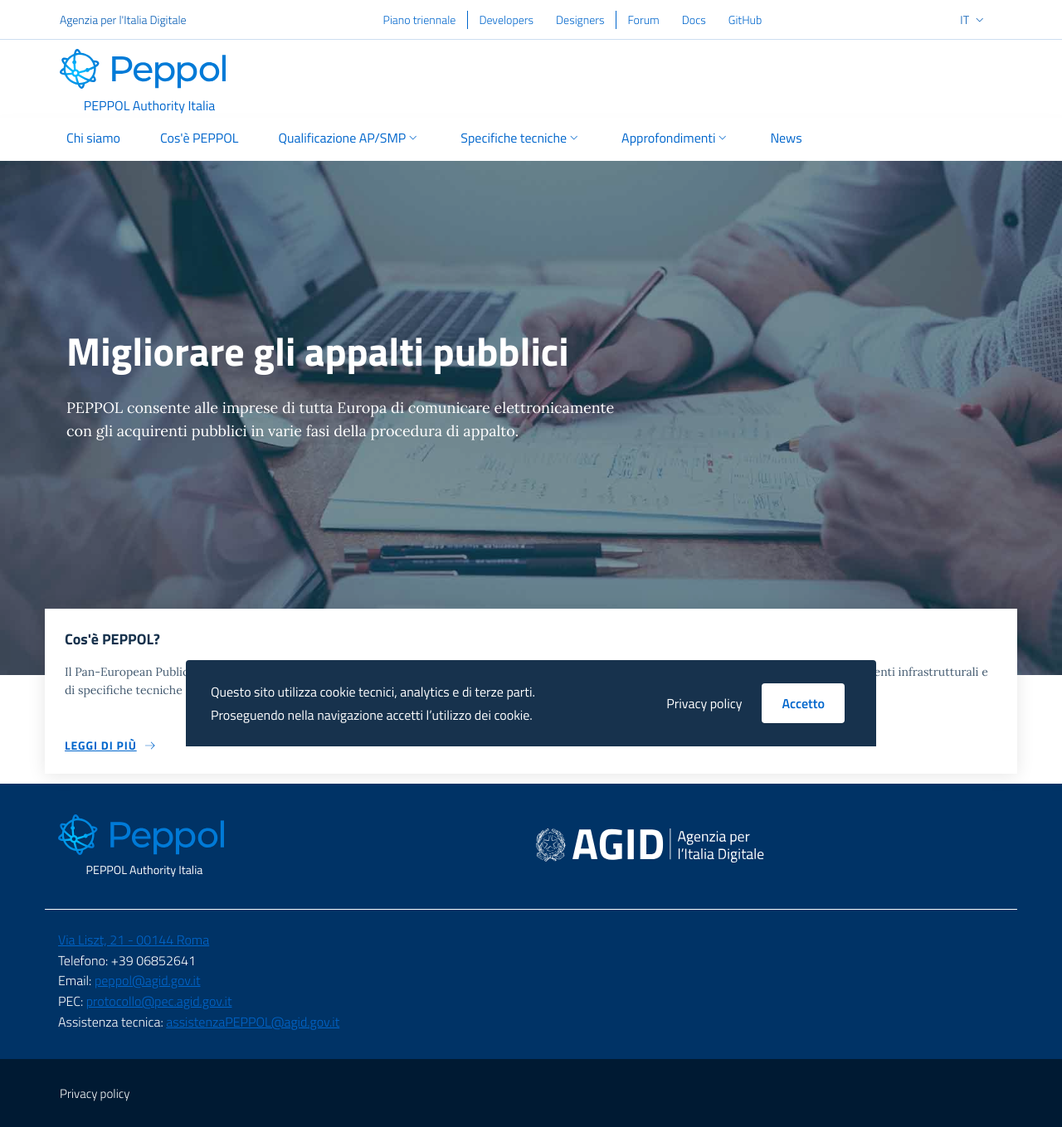
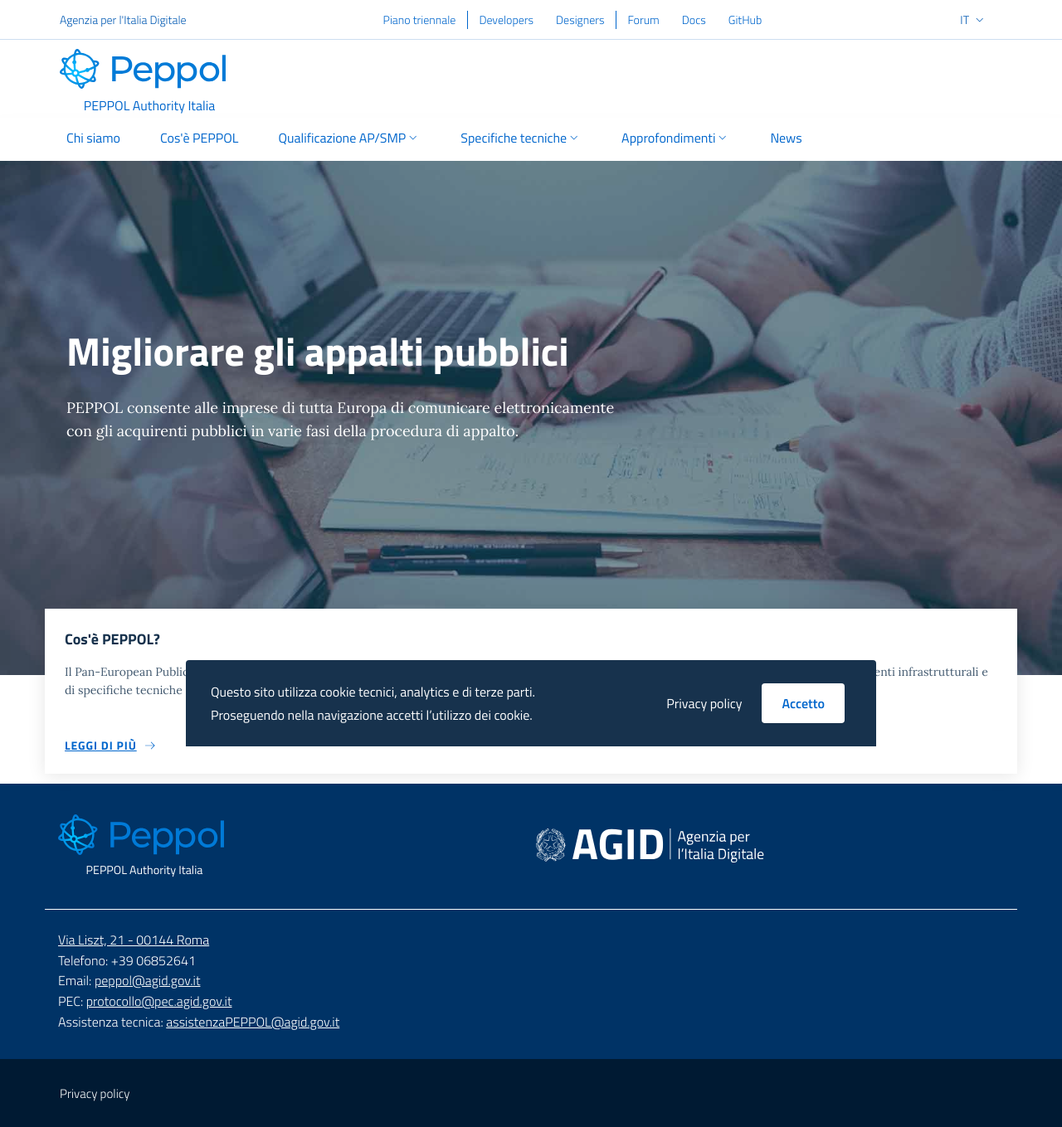
Before and after one commit to realeroberto/peppol.agid.gov.it, a Jekyll site: the page built from it/index.md, in a window 1280 px wide. Shown: the whole page at 83% size. Built offline with Jekyll 4.4.1, drawn with Linux system fonts in a browser that asks for light colours.

Commit message:
Use white links on dark bg

```diff
--- a/_includes/footer/footer-col-1.html
+++ b/_includes/footer/footer-col-1.html
@@ -1,8 +1,8 @@
-<a aria-label="Google Map - Via Liszt, 21 - 00144 Roma - {{ site.data.t.external-link[page.lang] }}" href="https://www.google.it/maps/place/Via+Liszt,+21,+00144+Roma+RM/@41.8336525,12.4653778,17z/data=!3m1!4b1!4m5!3m4!1s0x13258ae3d27bf449:0x5aa2ce4a30bafdda!8m2!3d41.8336485!4d12.4675665" title="Collegamento a sito esterno">Via Liszt, 21 - 00144 Roma</a><br>
+<a class="text-white" aria-label="Google Map - Via Liszt, 21 - 00144 Roma - {{ site.data.t.external-link[page.lang] }}" href="https://www.google.it/maps/place/Via+Liszt,+21,+00144+Roma+RM/@41.8336525,12.4653778,17z/data=!3m1!4b1!4m5!3m4!1s0x13258ae3d27bf449:0x5aa2ce4a30bafdda!8m2!3d41.8336485!4d12.4675665" title="Collegamento a sito esterno">Via Liszt, 21 - 00144 Roma</a><br>
 {{ site.data.t.phone-number[page.lang] }}: +39 06852641<br>
-{{ site.data.t.email-address[page.lang] }}: <a href="mailto:peppol@agid.gov.it?subject=%5Bpeppol.agid.gov.it%5D%20Richiesta%20informazioni">peppol@agid.gov.it</a><br>
-{{ site.data.t.pec[page.lang] }}: <a href="mailto:protocollo@pec.agid.gov.it">protocollo@pec.agid.gov.it</a><br>
-{{ site.data.t.technical-support[page.lang] }}: <a href="mailto:assistenzaPEPPOL@agid.gov.it">assistenzaPEPPOL@agid.gov.it</a><br>
+{{ site.data.t.email-address[page.lang] }}: <a class="text-white" href="mailto:peppol@agid.gov.it?subject=%5Bpeppol.agid.gov.it%5D%20Richiesta%20informazioni">peppol@agid.gov.it</a><br>
+{{ site.data.t.pec[page.lang] }}: <a class="text-white" href="mailto:protocollo@pec.agid.gov.it">protocollo@pec.agid.gov.it</a><br>
+{{ site.data.t.technical-support[page.lang] }}: <a class="text-white" href="mailto:assistenzaPEPPOL@agid.gov.it">assistenzaPEPPOL@agid.gov.it</a><br>
 
 {% comment %}
 <div class="link-list-wrapper">
```
